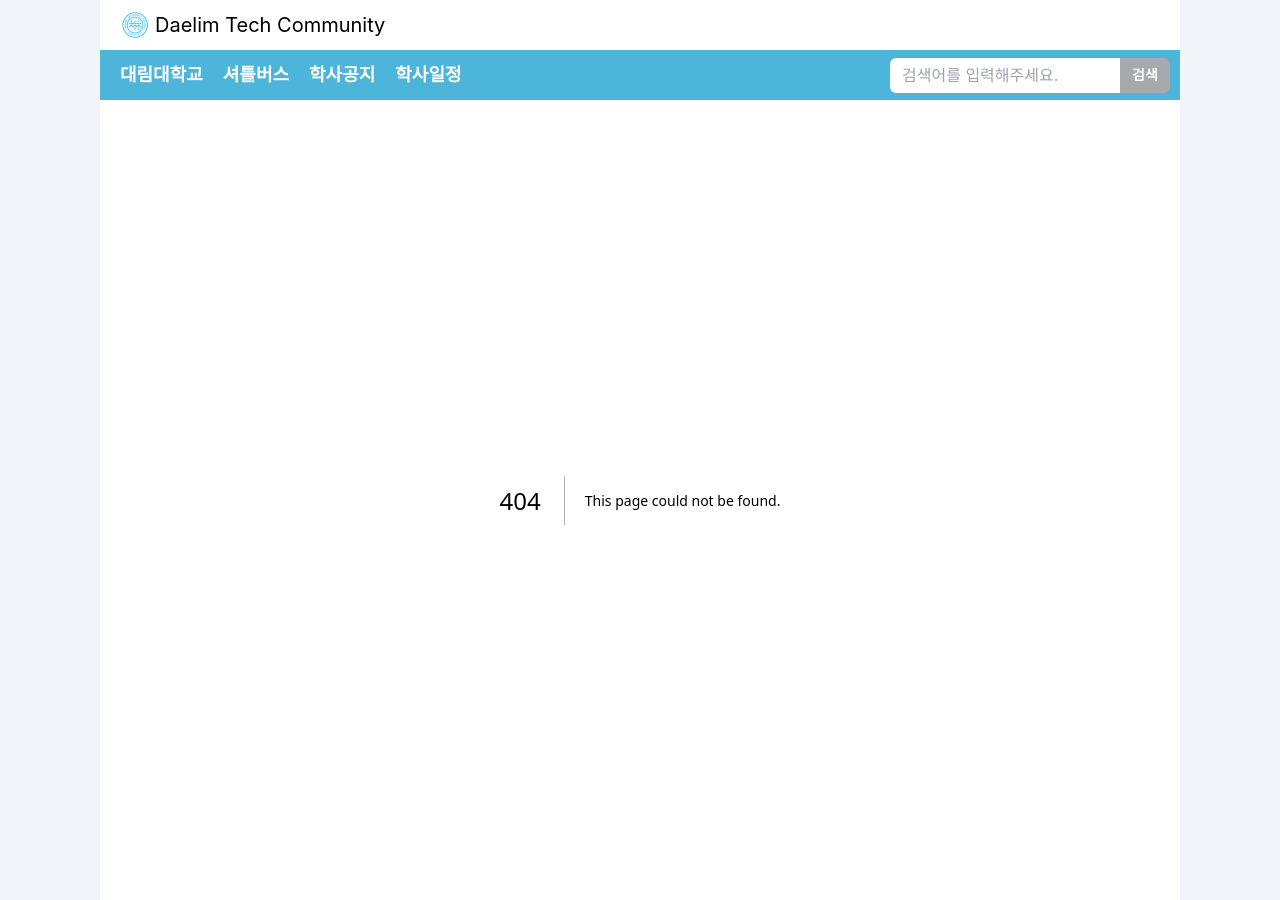
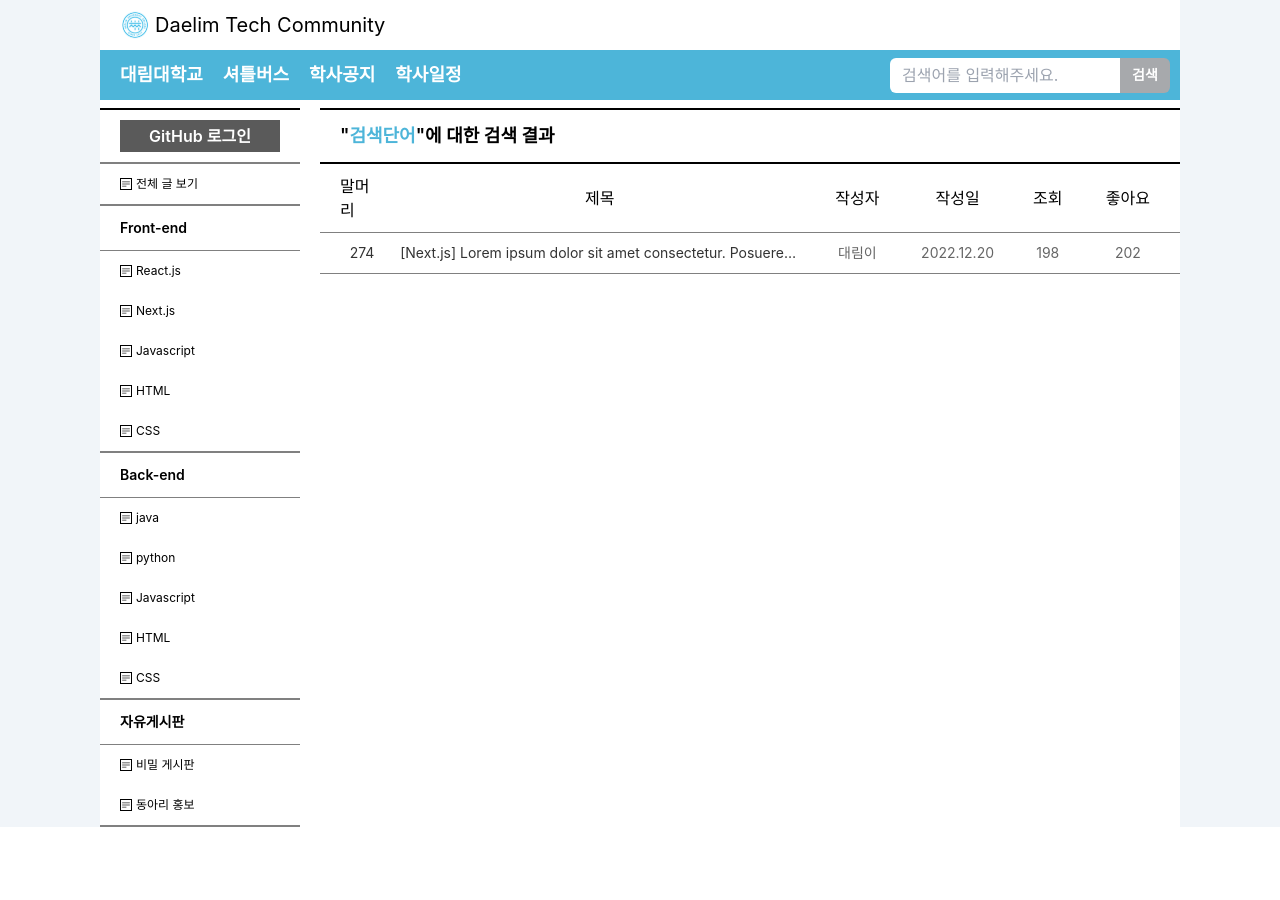
Before and after one commit to UBamtol/DUC_Tech_Community, a Next.js app: page /searchPosts in a window 1280 px wide. Before the commit this address had no page. After the commit the page ends 827 px from the top, so only its background shows below. Built offline with nearby package versions, Linux system fonts and the light colour scheme; no server answers.

Commit message:
[ Dev ] Feat GraphqlDateTime, Add views schema in graphql, Add searchPosts.tsx, Add [postId].tsx

```diff
--- a/graphql/types/Post.ts
+++ b/graphql/types/Post.ts
@@ -1,8 +1,8 @@
-import { GraphQLDate } from 'graphql-scalars';
+import { GraphQLDateTime } from 'graphql-scalars';
 import { asNexusMethod, nonNull, nullable, objectType, stringArg } from 'nexus';
 import { resolve } from 'path';
 
-export const GQLDate = asNexusMethod(GraphQLDate, 'date');
+export const GQLDate = asNexusMethod(GraphQLDateTime, 'date');
 
 export const Post = objectType({
   name: 'Post',
@@ -13,6 +13,7 @@ export const Post = objectType({
     t.string('content');
     t.string('category');
     t.string('subCategory');
+    t.int('views');
     t.field('author', {
       type: 'User',
       async resolve(_parent, _args, ctx) {
--- a/pages/[mainCategory]/[subCategory].tsx
+++ b/pages/searchPosts.tsx
@@ -1,25 +1,17 @@
 import LeftCategoryBox from 'components/LeftCategoryBox';
-import { useRouter } from 'next/router';
-import React from 'react';
+import React, { useState } from 'react';
 
-const postCategory = () => {
-  const router = useRouter();
-  const { mainCategory, subCategory } = router.query;
-
+const searchPosts = () => {
+  const [searchWord, setSearchWord] = useState('검색단어');
   return (
-    <div className='flex mt-2 space-x-5'>
+    <div className='flex pt-2 space-x-5'>
       <LeftCategoryBox />
       <div className='w-full'>
         <div className='w-full h-[56px] border-y-2 border-black flex items-center p-5 font-semibold text-lg capitalize'>
-          {mainCategory === 'category'
-            ? '전체 글 보기'
-            : subCategory === 'allPosts'
-            ? mainCategory === 'free-board'
-              ? '자유게시판'
-              : mainCategory
-            : subCategory}
+          "<div className='text-[#4DB5D9] font-bold'>{searchWord}</div>
+          "에 대한 검색 결과
         </div>
-        <div className='border-b border-[#808080] flex px-5 py-[10px] justify-between'>
+        <div className='border-b border-[#808080] flex px-3 py-[10px] justify-between'>
           <div className='flex justify-center items-center px-2 w-[60px]'>
             말머리
           </div>
@@ -37,7 +29,7 @@ const postCategory = () => {
             좋아요
           </div>
         </div>
-        <div className='flex px-5 py-[10px] justify-between border-b border-[#808080]'>
+        <div className='flex px-3 py-[10px] justify-between border-b border-[#808080]'>
           <div className='flex justify-center items-center px-2 w-[60px] text-sm text-[#333333]'>
             274
           </div>
@@ -65,4 +57,4 @@ const postCategory = () => {
   );
 };
 
-export default postCategory;
+export default searchPosts;
```
Also changed, not shown: generated/nexus-typegne.ts (+11 -8 lines), generated/schma.graphql (+4 -3 lines), 1 other file (tests, documents, lock files or other folders).
